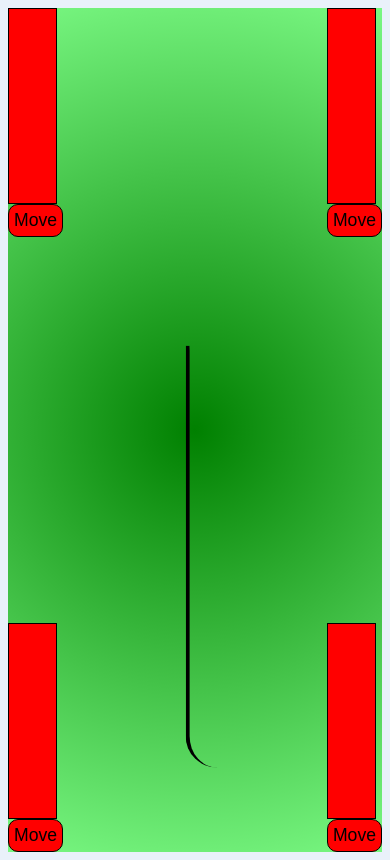
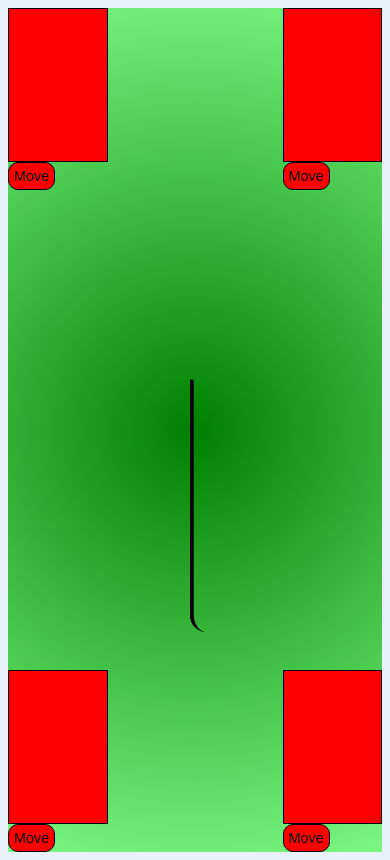
Before and after one commit to Taqi-Niazi/React, a React (Vite) app: page /Styling in a window 390 px wide. Built offline with nearby package versions, Linux system fonts and the light colour scheme.

Commit message:
optimised styling.jsx

```diff
--- a/src/stylingbtn.css
+++ b/src/stylingbtn.css
@@ -114,3 +114,91 @@
     z-index: 1; /* Keeps buttons above the div elements */
     position: relative;
   }
+
+
+  /* Responsive design for smaller screens */
+@media (max-width: 768px) {
+  .normalDiv1, .normalDiv2, .normalDiv3, .normalDiv4 {
+      width: 20vw;
+      height: 20vh;
+  }
+
+  @keyframes move1 {
+      100% {
+          transform: translate(41vw, 25vh);
+          border-radius: 0 100%;
+      }
+  }
+  @keyframes move2 {
+      100% {
+          transform: translate(-43vw, 25vh) rotate(80deg);
+          border-radius: 0 100%;
+      }
+  }
+  @keyframes move3 {
+      100% {
+          transform: translate(41.5vw, -45.5vh) rotate(35deg);
+          border-radius: 0 100%;
+      }
+  }
+  @keyframes move4 {
+      100% {
+          transform: translate(-44vw, -45vh) rotate(65deg);
+          border-radius: 100% 0;
+      }
+  }
+
+  .stick {
+      height: 35vh;
+      width: 10vw;
+  }
+}
+
+@media (max-width: 480px) {
+  .normalDiv1, .normalDiv2, .normalDiv3, .normalDiv4 {
+      width: 25vw;
+      height: 18vh;
+  }
+
+  @keyframes move1 {
+      100% {
+          transform: translate(35vw, 37vh) rotate(0deg);
+          border-radius: 0 100%;
+          width: 25vw;
+          height: 13vh;
+      }
+  }
+  @keyframes move2 {
+      100% {
+          transform: translate(-35vw, 37vh) rotate(0deg);
+          border-radius: 100% 0;
+          width: 25vw;
+          height: 13vh;
+      }
+  }
+  @keyframes move3 {
+      100% {
+          transform: translate(37vw, -45vh) rotate(-47deg);
+          border-radius: 100% 0;
+          width: 20vw;
+          height: 12vh;
+      }
+  }
+  @keyframes move4 {
+      100% {
+          transform: translate(-38vw, -45vh) rotate(40deg);
+          border-radius: 100% 0;
+          width: 20vw;
+          height: 12vh;
+      }
+  }
+
+  .stick {
+      height: 30vh;
+      width: 8vw;
+  }
+
+  button {
+      font-size: 0.9em;
+  }
+}
```
